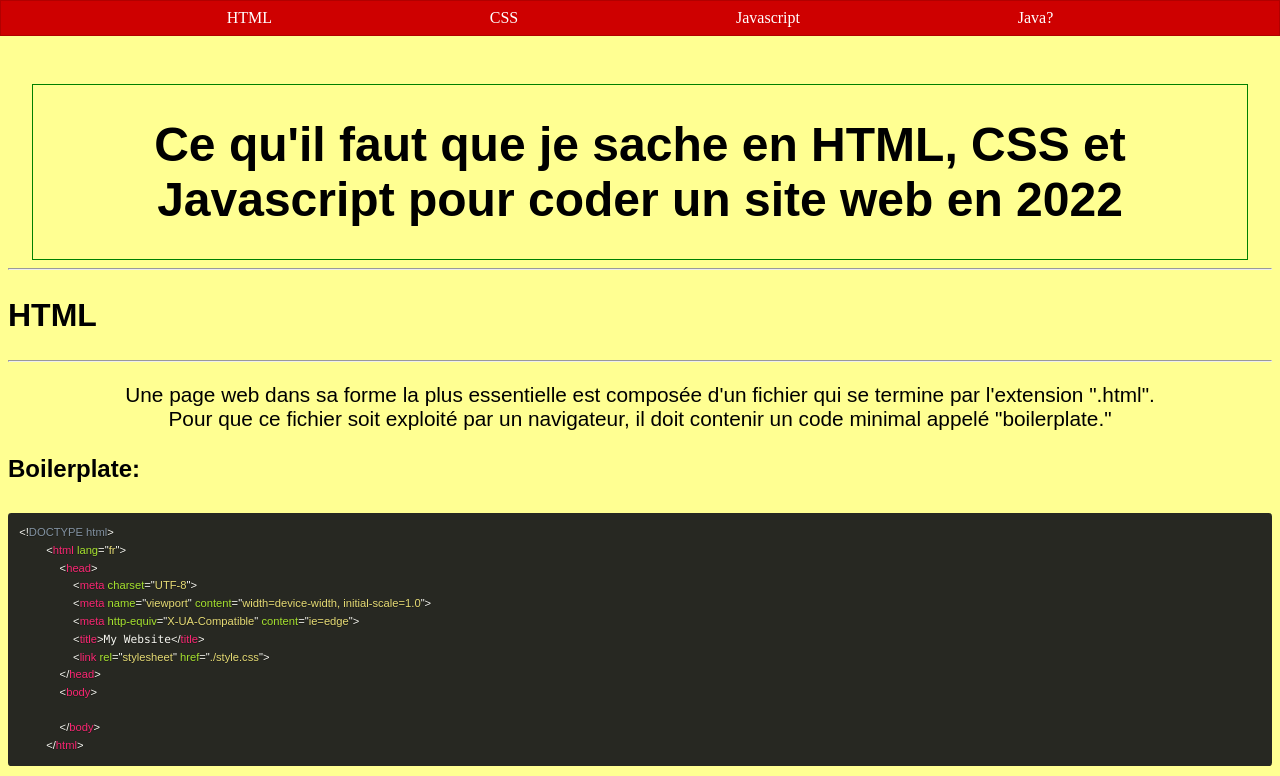
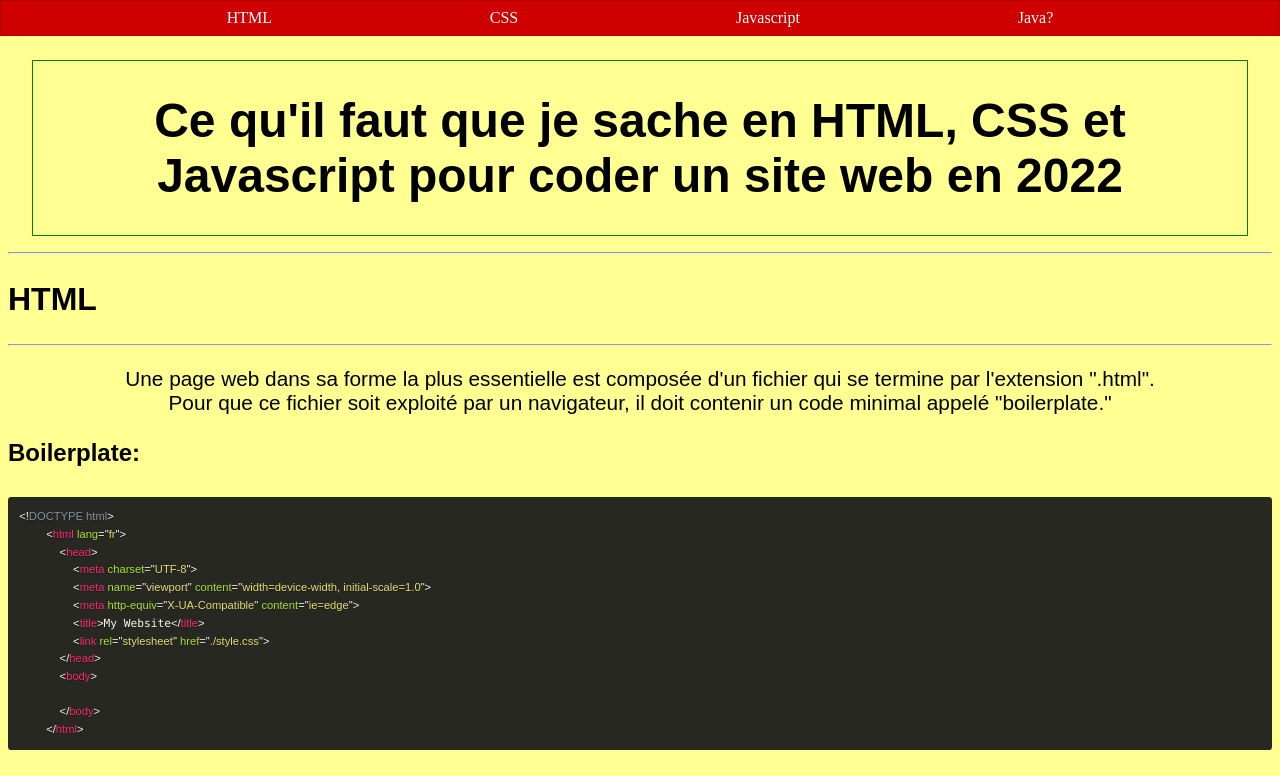
Before and after one commit to LoicGG/Loictest.github.io, a plain HTML site: page index.html in a window 1280 px wide. Shown: the top 776 px of the page. Drawn offline with Linux system fonts and the light colour scheme.

Commit message:
Add files via upload

```diff
--- a/style.css
+++ b/style.css
@@ -60,7 +60,7 @@ header {
     text-align: center;
     padding: 0;
     border: 1px solid green;
-    margin: 3rem 2rem 0.5rem 2rem;
+    margin: 1.5rem 2rem 1rem 2rem;
 }
 /*Main*/
 main {
```
